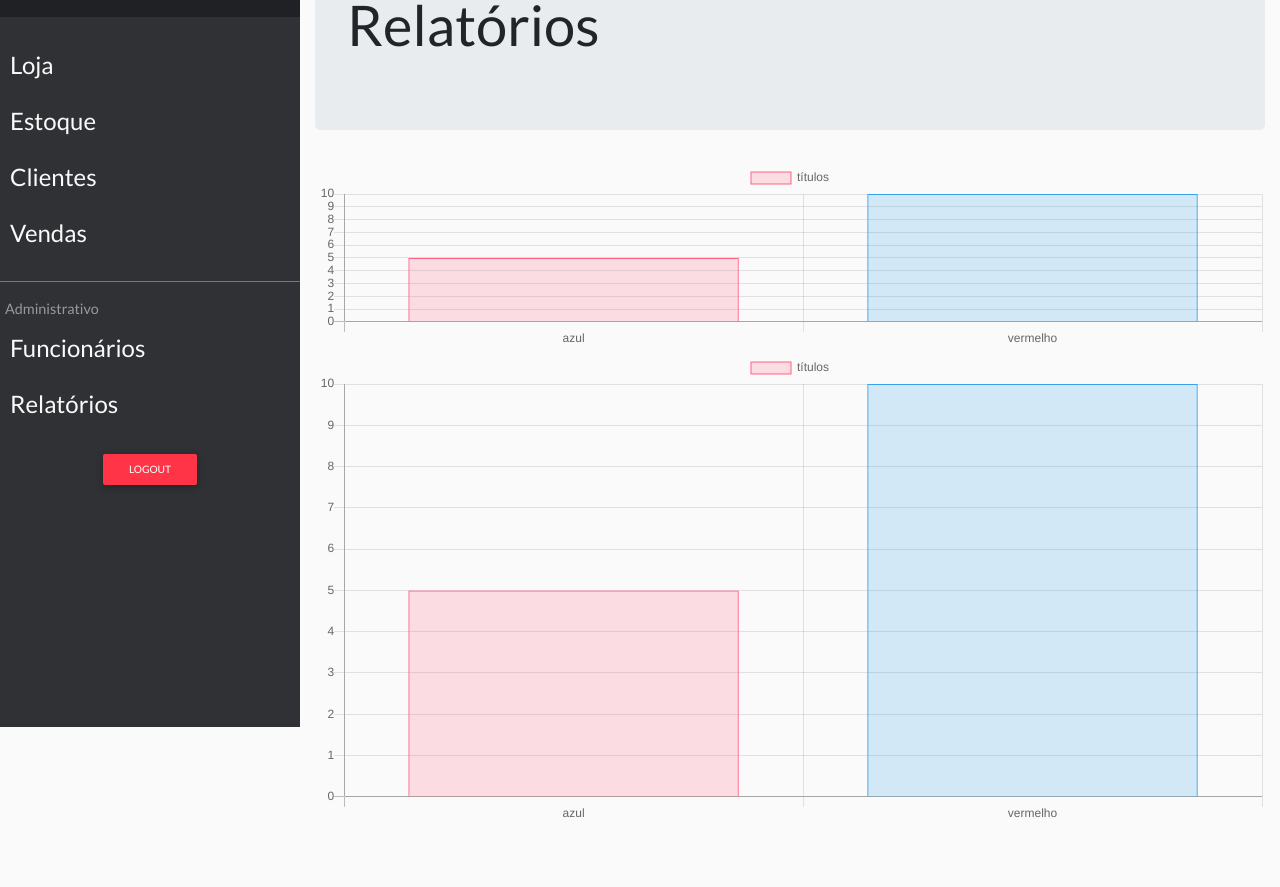
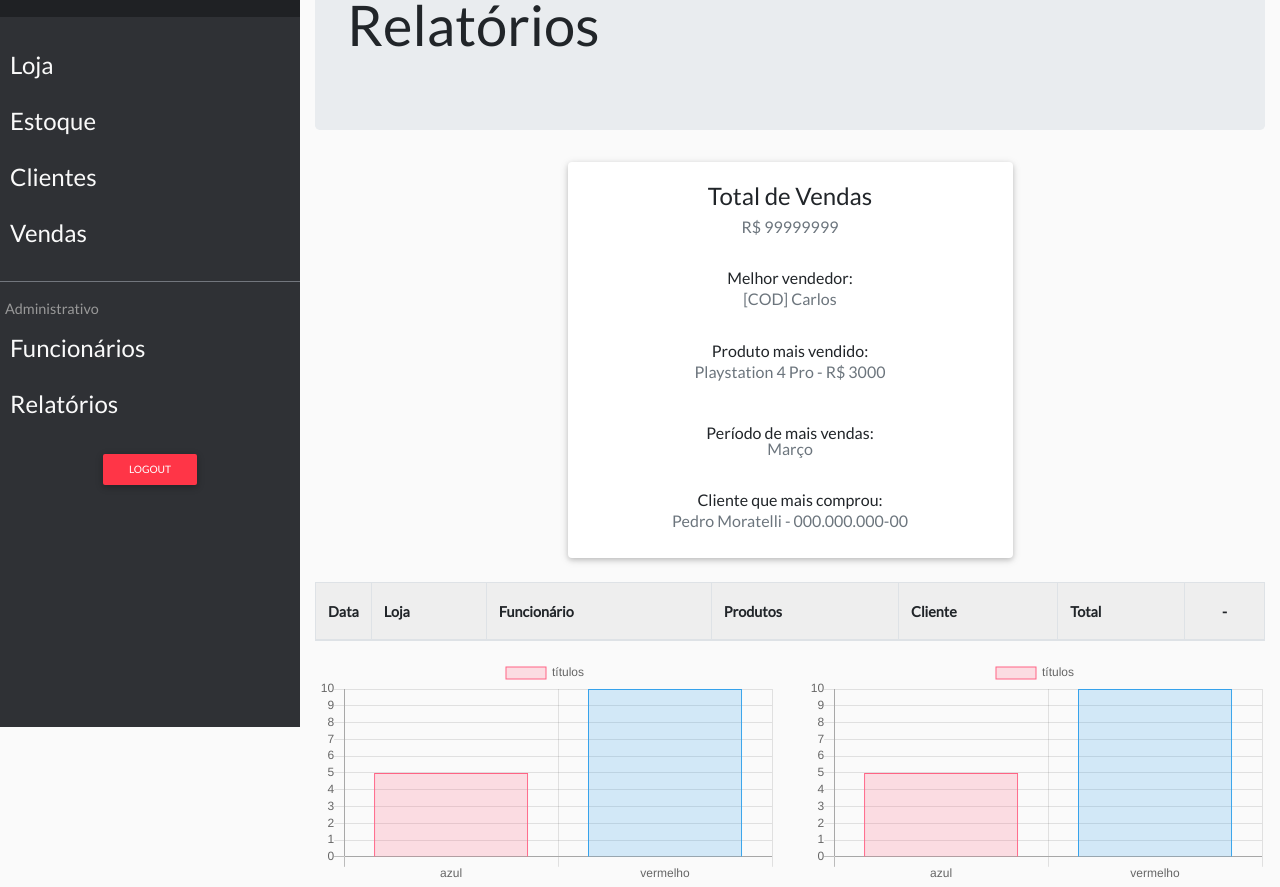
Before and after one commit to ArthurUFelix/projetoSA, a plain HTML site: page pages/relatorios/index.html in a window 1280 px wide. Shown: the part 73-960 px from the top of the page. Before the commit the page ends 900 px from the top, so only its background shows below. Drawn offline with nearby package versions, Linux system fonts and the light colour scheme.

Commit message:
Adicionar layout para card e charts em /relatorios. Criar relatorios.js

```diff
--- a/pages/relatorios/index.html
+++ b/pages/relatorios/index.html
@@ -61,9 +61,24 @@
                 <h1 class="display-4">Relatórios</h1>
             </header>
 
-            <!-- <hr> -->
-
-            <!-- <table id="tabelaFuncionarios" class="table table-hover table-bordered">
+            <div class="text-center col-md-6" id="divCard">
+                <div class="card">
+                    <div class="card-body">
+                        <h4 class="card-title">Total de Vendas</h4>
+                        <h6 class="card-subtitle mb-2 text-muted" id="totalVendasCard">R$ 99999999</h6></br>
+                        <h6 class="" id="logcomp">Melhor vendedor:</h6>
+                        <h6 class="card-subtitle mb-2 text-muted" id="bestVendedor">[COD] Carlos</h6></br>
+                        <h6 class="" id="cidade">Produto mais vendido:</h6>
+                        <h6 class="card-subtitle mb-2 text-muted" id="bestProd">Playstation 4 Pro - R$ 3000</h6></br>
+                        <h6 class="" id="cep"></h6>Período de mais vendas:</br>
+                        <h6 class="card-subtitle mb-2 text-muted" id="bestPeriod">Março</h6></br>
+                        <h6 id="telefone">Cliente que mais comprou:</h6>
+                        <h6 class="card-subtitle mb-2 text-muted" id="bestClient">Pedro Moratelli - 000.000.000-00</h6>
+                    </div>
+                </div>
+            </div>
+            <br>
+            <table id="tabelaVendas" class="table table-hover table-bordered">
                 <thead class="grey lighten-3">
                     <tr>
                     <th scope="col">Data</th>
@@ -77,12 +92,15 @@
                 </thead>
                 <tbody>
                 </tbody>
-            </table> -->
-            <div>
-                <canvas id="chartVendas" class="chartjs-render-monitor" width="1000" height="200"></canvas>
-            </div>
-            <div>
-                <canvas id="chartVendas2" class="chartjs-render-monitor" width="2000" height="1000"></canvas>
+            </table>
+
+            <div class="row">
+                <div class="col-md-6">
+                    <canvas id="chartVendas" class="chartjs-render-monitor" width="2000" height="1000"></canvas>
+                </div>
+                <div class="col-md-6">
+                    <canvas id="chartVendas2" class="chartjs-render-monitor" width="2000" height="1000"></canvas>
+                </div>
             </div>
         </div>
     </div>
```
Also changed, not shown: js/relatorios.js (added, +28 -0 lines).
